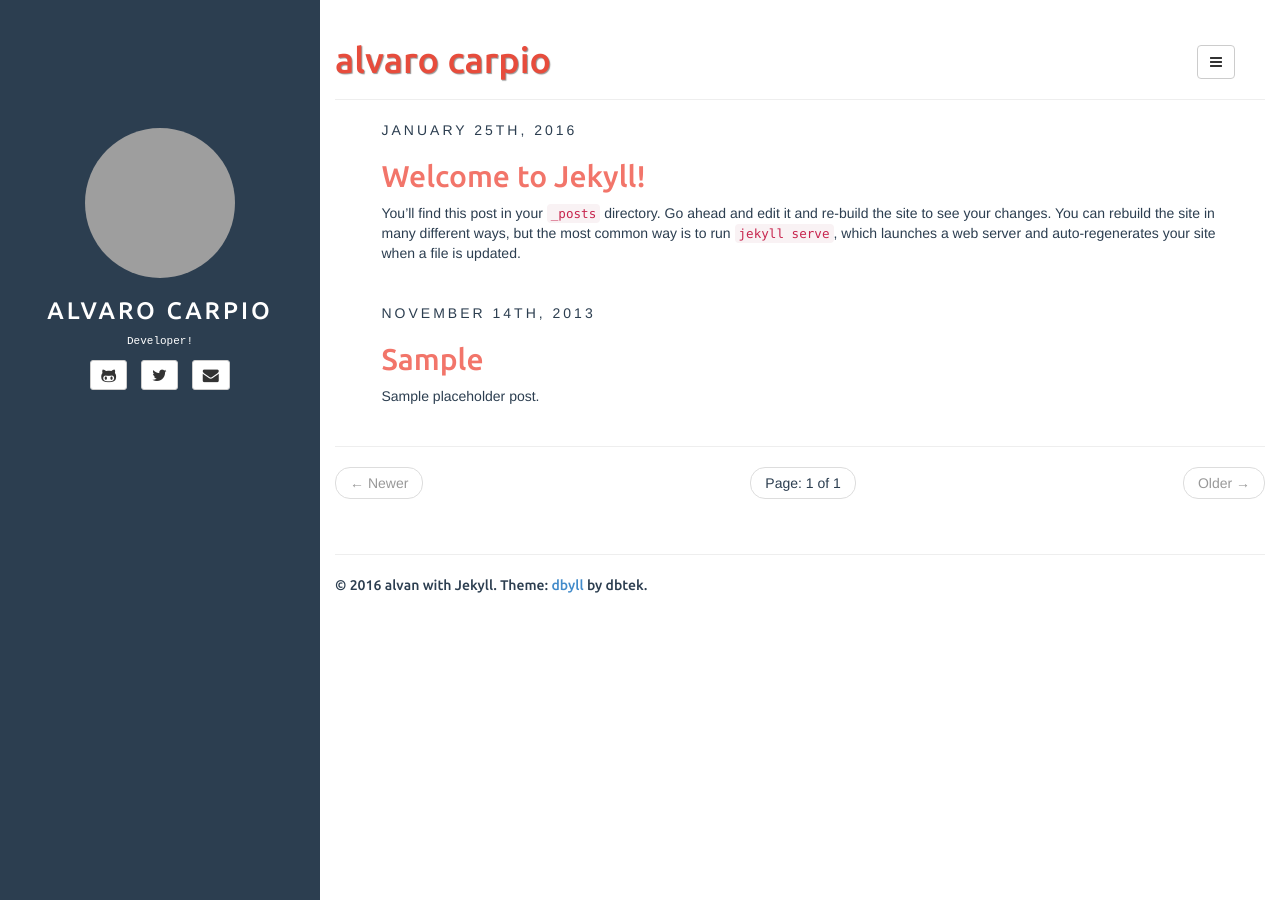
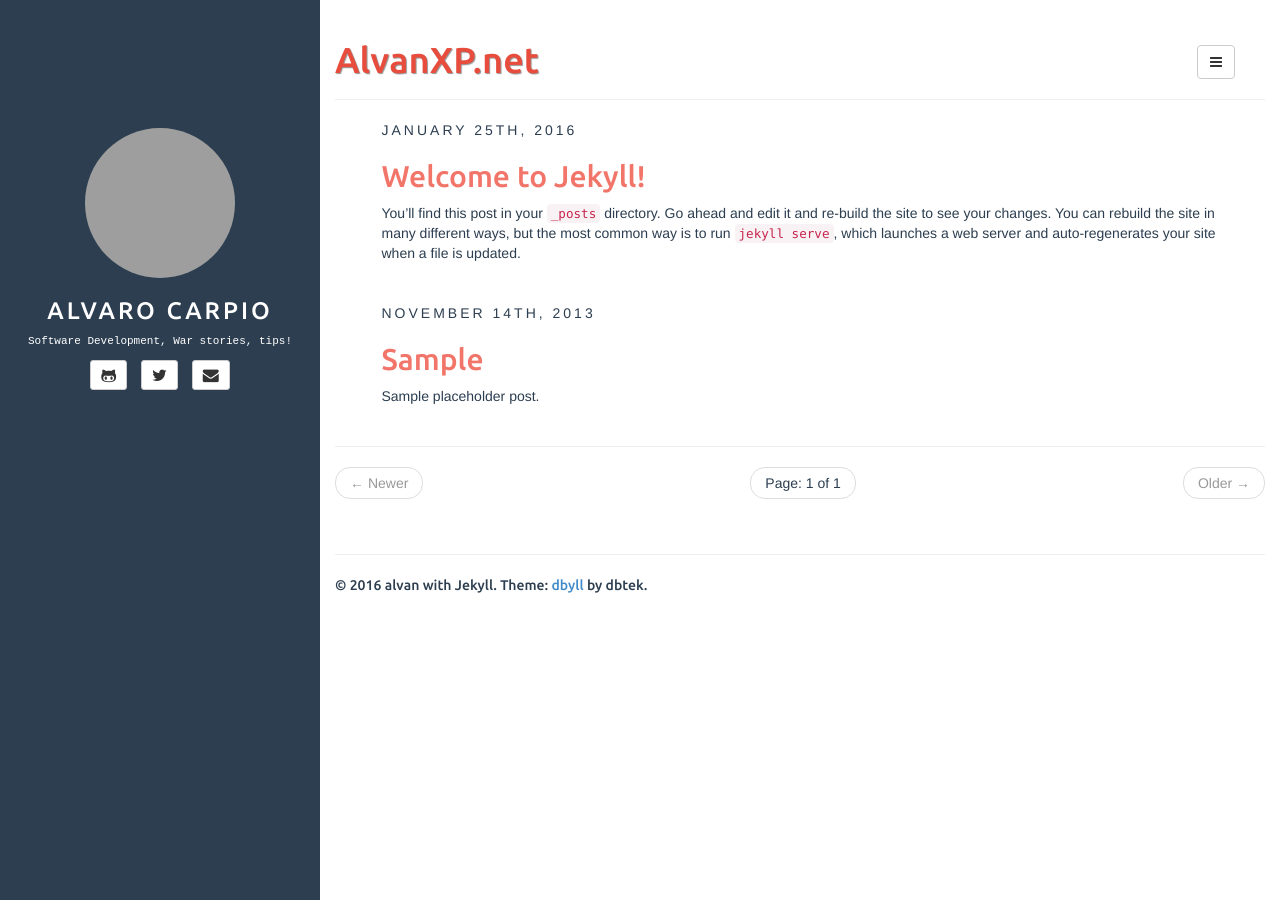
Before and after one commit to alvanxp/alvanxp.github.io, a Jekyll site: the page built from index.html, in a window 1280 px wide. Built offline with Jekyll 4.4.1, drawn with Linux system fonts in a browser that asks for light colours; the list of posts is cut into pages by our own code; grey boxes are pictures that could not be loaded.

Commit message:
side bar and title fixed

```diff
--- a/_config.yml
+++ b/_config.yml
@@ -13,7 +13,7 @@ defaults:
     scope:
       path: "" # empty string for all files
     values:
-      title: alvaro carpio
+      title: AlvanXP.net
 
 description: Stylish Jekyll Theme
 author:
@@ -23,7 +23,7 @@ author:
   twitter: alvanxp
   pinterest: asd123
   linkedin: asd123
-  bio: Developer!
+  bio: Software Development, War stories, tips!
   email_md5: c1ba47867082f833b80eb79b3ce63a14
 
 rss_path: feed.xml
```
